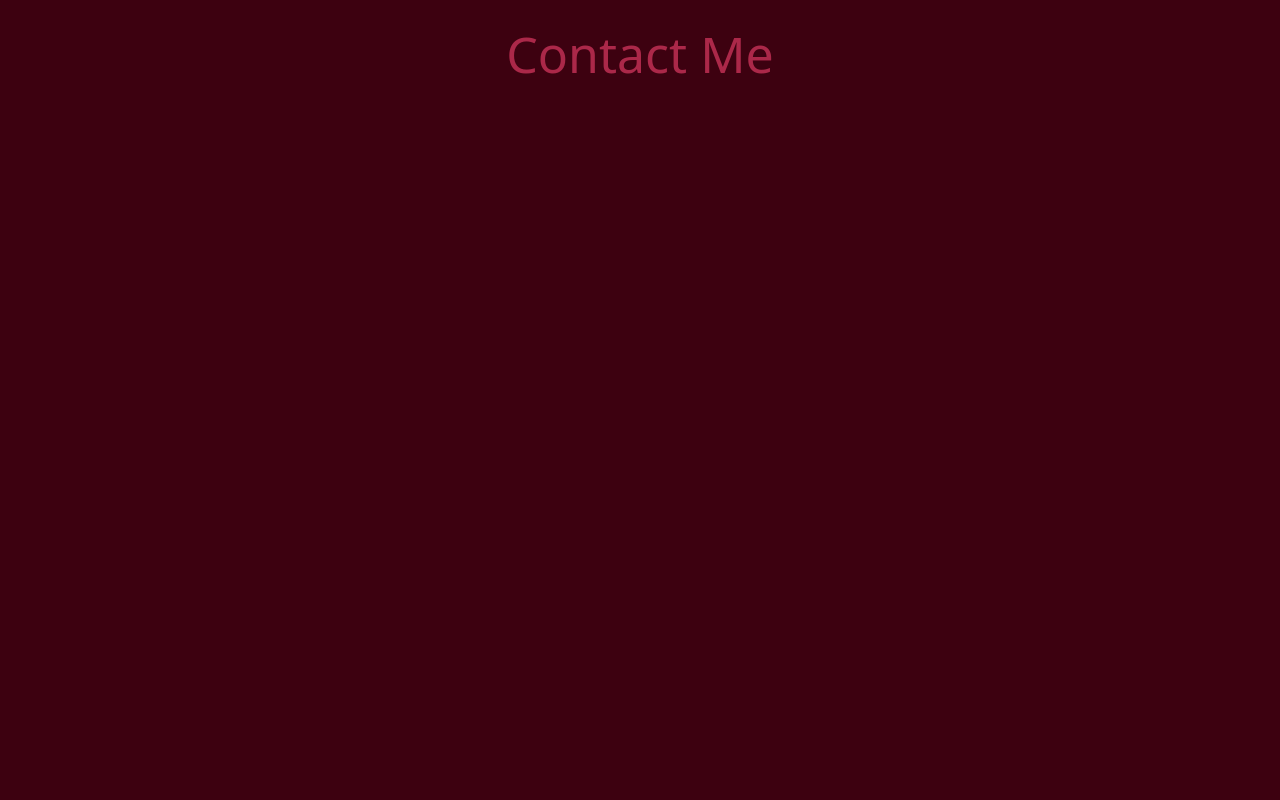
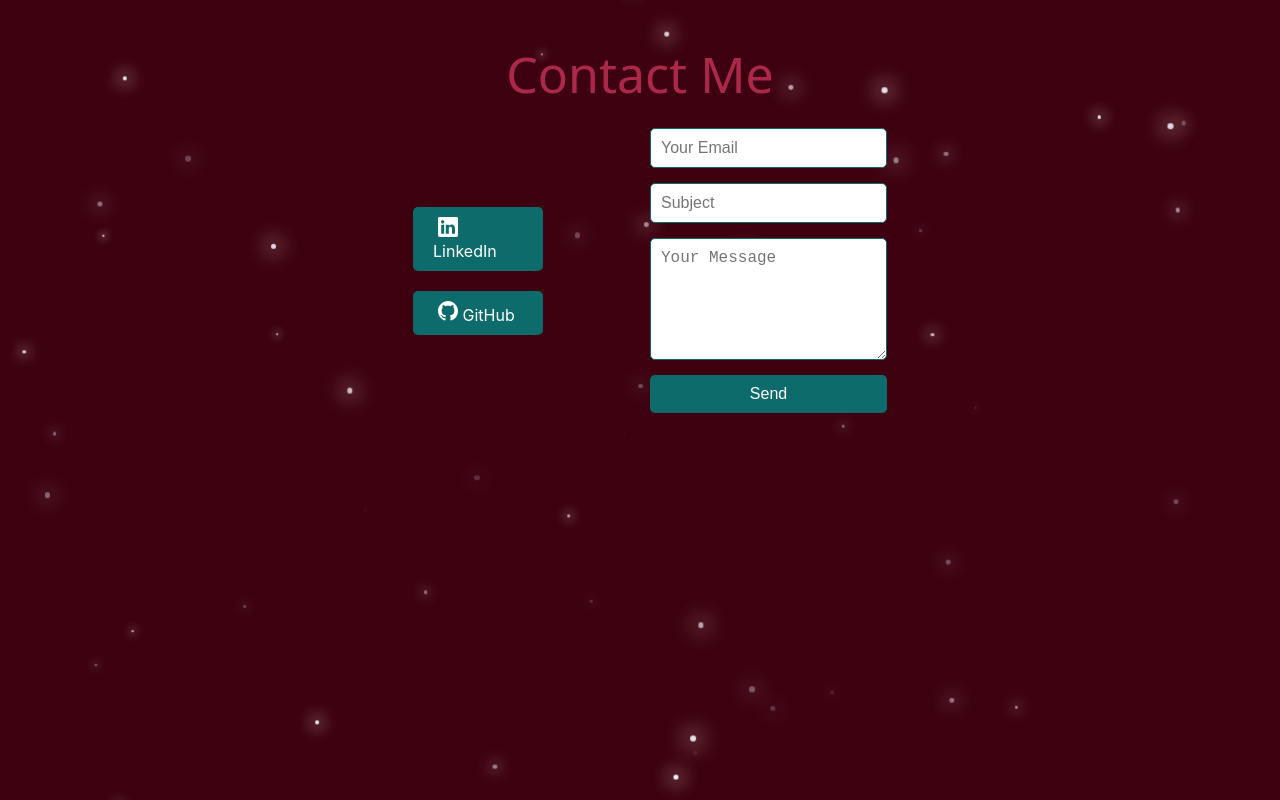
Before and after one commit to jane2800/janebooysen-webapp, a React (Create React App) app: page /contact in a window 1280 px wide. Built offline with nearby package versions, Linux system fonts and the light colour scheme; a web font is replaced by a local one.

Commit message:
Added sparkles to background

```diff
--- a/package.json
+++ b/package.json
@@ -3,6 +3,7 @@
   "version": "0.1.0",
   "private": true,
   "dependencies": {
+    "@emailjs/browser": "^4.4.1",
     "@testing-library/dom": "^10.4.1",
     "@testing-library/jest-dom": "^6.9.1",
     "@testing-library/react": "^16.3.0",
--- /dev/null
+++ b/src/components/Sparkles.jsx
@@ -0,0 +1,60 @@
+import { useEffect, useState } from "react";
+import styles from "./Sparkles.module.css";
+
+function Sparkles() {
+    const [particles, setParticles] = useState([]);
+
+    useEffect(() => {
+        const count = 60;
+
+        const initialParticles = Array.from({ length: count }, () => ({
+            left: Math.random() * 100,
+            top: Math.random() * 100,
+            size: Math.random() * 4 + 2,
+            opacity: Math.random() + 0.1,
+            delay: Math.random() * 800 + 200,
+            duration: 800,
+        }));
+
+        setParticles(initialParticles);
+    }, []);
+
+    useEffect(() => {
+        const interval = setInterval(() => {
+            setParticles(prev =>
+            prev.map(p => ({
+                ...p,
+                offsetX: Math.random() * 200 - 100,
+                offsetY: Math.random() * 200 - 100
+            }))
+            );
+        }, 3000);
+
+        return () => clearInterval(interval);
+    }, []);
+
+
+  return (
+    <div className={styles.sparkleContainer}>
+      {particles.map((p, i) => (
+        <div
+          key={i}
+          className={styles.particle}
+          style={{
+            "--left": `${p.left}%`,
+            "--top": `${p.top}%`,
+            "--size": `${p.size}px`,
+            "--blur": `${p.size * 4}px`,
+            "--spread": `${p.size}px`,
+            "--opacity": p.opacity,
+            "--duration": `${p.duration}ms`,
+            "--delay": `${p.delay}ms`,
+            transform: `translate(${p.offsetX || 0}px, ${p.offsetY || 0}px)`
+            }}
+        />
+      ))}
+    </div>
+  );
+}
+
+export default Sparkles;
--- /dev/null
+++ b/src/components/Sparkles.module.css
@@ -0,0 +1,36 @@
+.sparkleContainer {
+  position: fixed;      /* stays fixed while scrolling */
+  top: 0;
+  left: 0;
+  width: 100vw;         /* full viewport width */
+  height: 100vh;        /* full viewport height */
+  pointer-events: none; /* allows clicks through */
+  z-index: -1;          /* behind everything */
+}
+
+.particle {
+  background-color: GhostWhite;
+  border-radius: 50%;
+  box-shadow: 0 0 var(--blur) var(--spread) rgba(255, 255, 224, 0.5);
+  height: var(--size);
+  left: var(--left);
+  position: absolute;
+  top: var(--top);
+  width: var(--size);
+  z-index: 0;
+
+  animation: sparkle var(--duration) linear var(--delay) infinite;
+
+  position: absolute;
+  left: var(--left);
+  top: var(--top);
+
+  transition: left 3s linear, top 3s linear;
+}
+
+
+@keyframes sparkle {
+  0% { opacity: 0; }
+  50% { opacity: 1; }
+  100% { opacity: 0; }
+}
--- a/src/components/Title.css
+++ b/src/components/Title.css
@@ -5,6 +5,6 @@
     align-items: center;
     justify-content: center;
     padding: 20px;
-    color: var(--accent-color);
+    color: var(--secondary-accent);
     font-family: var(--font-main);
 }
--- a/src/index.css
+++ b/src/index.css
@@ -16,7 +16,8 @@ code {
 :root {
   --font-color: #FFFFFF;
   --main-color: #680013;
-  --accent-color: #AB2849;
+  --accent-color: #0E6B6B;
+  --secondary-accent: #AB2849;
   --background-color: #3D0110;
   --hover-color: #EE882F;
   --active-color: #FF5733;
@@ -31,6 +32,6 @@ code {
     align-items: center;
     justify-content: center;
     padding: 20px;
-    color: var(--accent-color);
+    color: var(--secondary-accent);
     font-family: var(--font-main);
 }
--- a/src/index.js
+++ b/src/index.js
@@ -3,10 +3,12 @@ import ReactDOM from 'react-dom/client';
 import './index.css';
 import App from './App';
 import reportWebVitals from './reportWebVitals';
+import Sparkles from './components/Sparkles.jsx';
 
 const root = ReactDOM.createRoot(document.getElementById('root'));
 root.render(
   <React.StrictMode>
+    <Sparkles />
     <App />
   </React.StrictMode>
 );
--- a/src/pages/Contact.jsx
+++ b/src/pages/Contact.jsx
@@ -1,12 +1,66 @@
-import "./Contact.module.css";
-
-import TitleComp from "../components/Title.jsx";
+import contactStyles from "./Contact.module.css";
+import Title from "../components/Title.jsx";
+import { useRef } from "react";
+import emailjs from "@emailjs/browser";
+import { BsLinkedin, BsGithub } from "react-icons/bs";
 
 function ContactPage(){
+
+    const form = useRef();
+
+    const sendEmail = (e) => {
+        e.preventDefault();
+
+        emailjs
+        .sendForm(
+            "service_snlas5a",
+            "template_s1ks6zo",
+            form.current,
+            "x-6f223qubZyFfJcd"
+        )
+        .then(
+            () => {
+            alert("Message sent!");
+            form.current.reset();
+            },
+            (error) => {
+            console.error(error);
+            alert("Something went wrong.");
+            }
+        );
+    };
+
     return(
-        <div id="contact" className="contact-page">
-            <TitleComp text="Contact Me" />
+        <div className={contactStyles.contactPage}>
+            <Title text="Contact Me" />
+            <div className={contactStyles.contactInfo}>
+                <div className={contactStyles.navButtonContainer}>
+                    <a
+                    href="https://www.linkedin.com/in/jan%C3%A9-booysen-8a0345215/"
+                    target="_blank"
+                    rel="noopener noreferrer"
+                    className={contactStyles.navButton}
+                    >
+                        <BsLinkedin size={20} style={{ marginLeft: "5px" }} /> LinkedIn
+                    </a>
+                    <a
+                    href="https://github.com/jane2800"
+                    target="_blank"
+                    rel="noopener noreferrer"
+                    className={contactStyles.navButton}
+                    >
+                        <BsGithub size={20} style={{ marginLeft: "5px" }} /> GitHub
+                    </a>
+                </div>
+                <form ref={form} onSubmit={sendEmail} className={contactStyles.form}>
+                    <input name="user_email" type="email" className={contactStyles.input} placeholder="Your Email" required />
+                    <input name="subject" className={contactStyles.input} placeholder="Subject" required />
+                    <textarea name="message" className={contactStyles.textArea} placeholder="Your Message" required />
+                    <button type="submit" className={contactStyles.sendButton}>Send</button>
+                </form>
+            </div>
         </div>
     );
 }
+
 export default ContactPage;
--- a/src/pages/Contact.module.css
+++ b/src/pages/Contact.module.css
@@ -1,9 +1,77 @@
-.Contact-title{
-    font-size: 50px;
+
+.contactPage{
     display: flex;
     flex-direction: column;
     align-items: center;
     justify-content: center;
     padding: 20px;
-    color: var(--accent-color);
 }
+
+.contactInfo {
+    display: grid;
+    grid-template-columns: 1fr 1fr;
+    flex-direction: column;
+    align-items: center;
+    gap: 20px;
+}
+
+form {
+    display: flex;
+    flex-direction: column;
+    gap: 15px;
+    max-width: 400px;
+}
+
+.input {
+    padding: 10px;
+    border: 1px solid var(--accent-color);
+    border-radius: 5px;
+    font-size: 16px;
+}
+
+.textArea {
+    padding: 10px;
+    border: 1px solid var(--accent-color);
+    border-radius: 5px;
+    font-size: 16px;
+    resize: vertical;
+    min-height: 100px;
+}
+
+.sendButton {
+    padding: 10px;
+    background-color: var(--accent-color);
+    color: white;
+    border: none;
+    border-radius: 5px;
+    font-size: 16px;
+    cursor: pointer;
+}
+
+.navButtonContainer {
+    display: flex;
+    flex-direction: column;
+    justify-content: center;
+    align-content: center;
+    gap: 20px;
+    padding: 0 20px;
+    position: sticky;
+    top: 0px;
+}
+
+.navButton {
+    padding: 10px 20px;
+    background-color: var(--accent-color);
+    color: white;
+    border: none;
+    border-radius: 5px;
+    font-size: 16px;
+    cursor: pointer;
+    text-decoration: none;
+    max-width: 90px;
+    padding: auto;
+}
+
+.navButton:hover {
+    background-color: var(--hover-color);
+}
--- a/src/pages/Home.jsx
+++ b/src/pages/Home.jsx
@@ -1,15 +1,16 @@
 import './Home.module.css';
 
 import Header from "../components/Header";
-import Title from "../components/Title.jsx";
-
 import ContactPage from './Contact.jsx';
 import CV from './CV.jsx';
 import ProjectPage from './Projects.jsx';
 
+import Sparkles from '../components/Sparkles.jsx';
+
 function HomePage(){
     return(
         <main>
+            <Sparkles/>
             <Header />
             <section id="cv" data-nav-section>
                 <CV />
--- a/src/pages/Home.module.css
+++ b/src/pages/Home.module.css
@@ -20,3 +20,14 @@ html {
 .section {
     min-height: 100vh;
 }
+
+.particle {
+  background-color: GhostWhite;
+  border-radius: 50%;
+  height: 5px;
+  left: 10%;
+  position: absolute;
+  top: 10%;
+  width: 5px;
+  z-index: 99;
+}
--- a/src/pages/Projects.module.css
+++ b/src/pages/Projects.module.css
@@ -27,7 +27,6 @@ h1 {
 }
 
 .projectPage{
-    background-color: var(--background-color);
     gap: 40px;
 }
 
```
Also changed, not shown: 1 other file (tests, documents, lock files or other folders).
